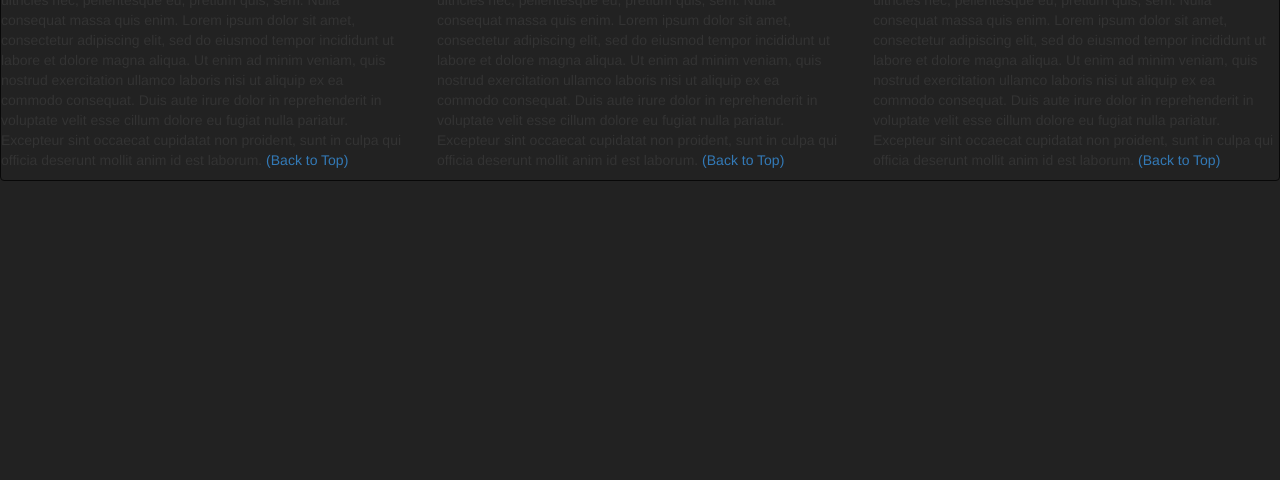
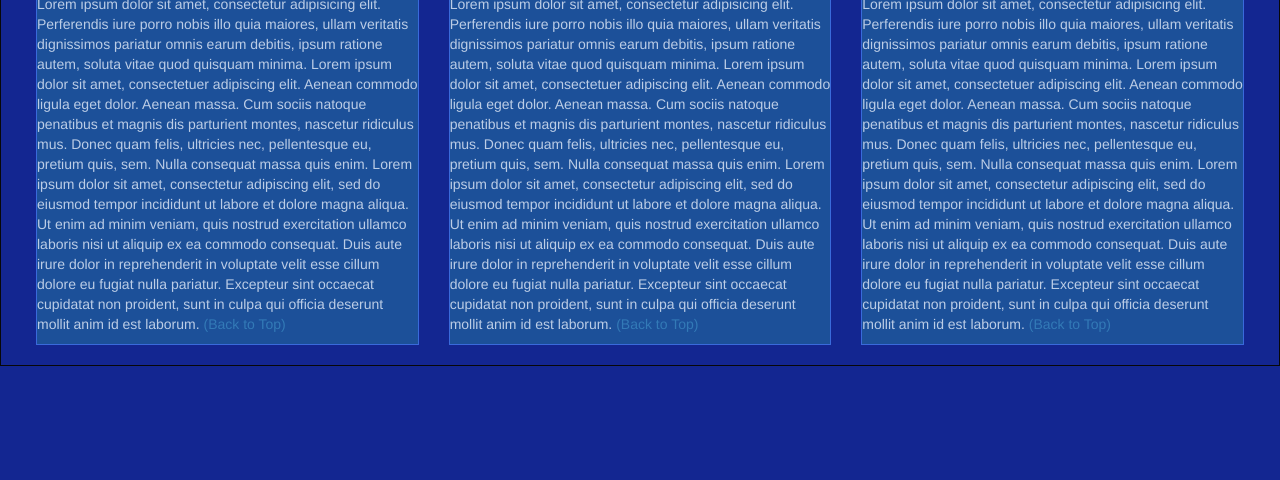
Before and after one commit to lys200/lys200, a plain HTML site: page index.html in a window 1280 px wide. Shown: the part 320-800 px from the top of the page. Drawn offline with nearby package versions, Linux system fonts and the light colour scheme.

Commit message:
Update index.html

```diff
--- a/index.html
+++ b/index.html
@@ -12,7 +12,7 @@
 </head>
 
 <meta name="viewport" content="width=device-width, initial-scale=1">
-<link rel="stylesheet" type="text/css" href="exp.css">
+<link rel="stylesheet" type="text/css" href="style.css">
 
 
 
```
